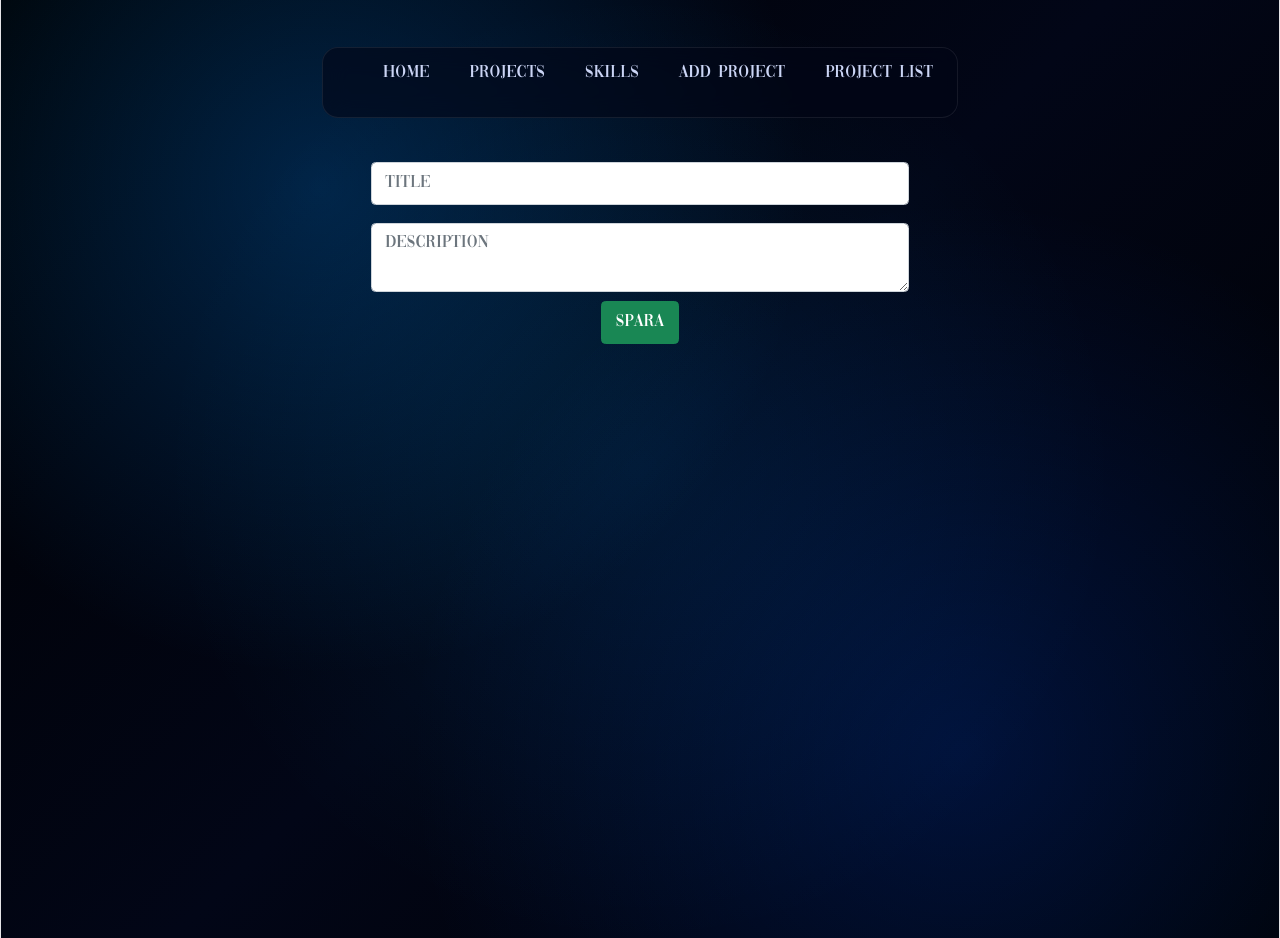
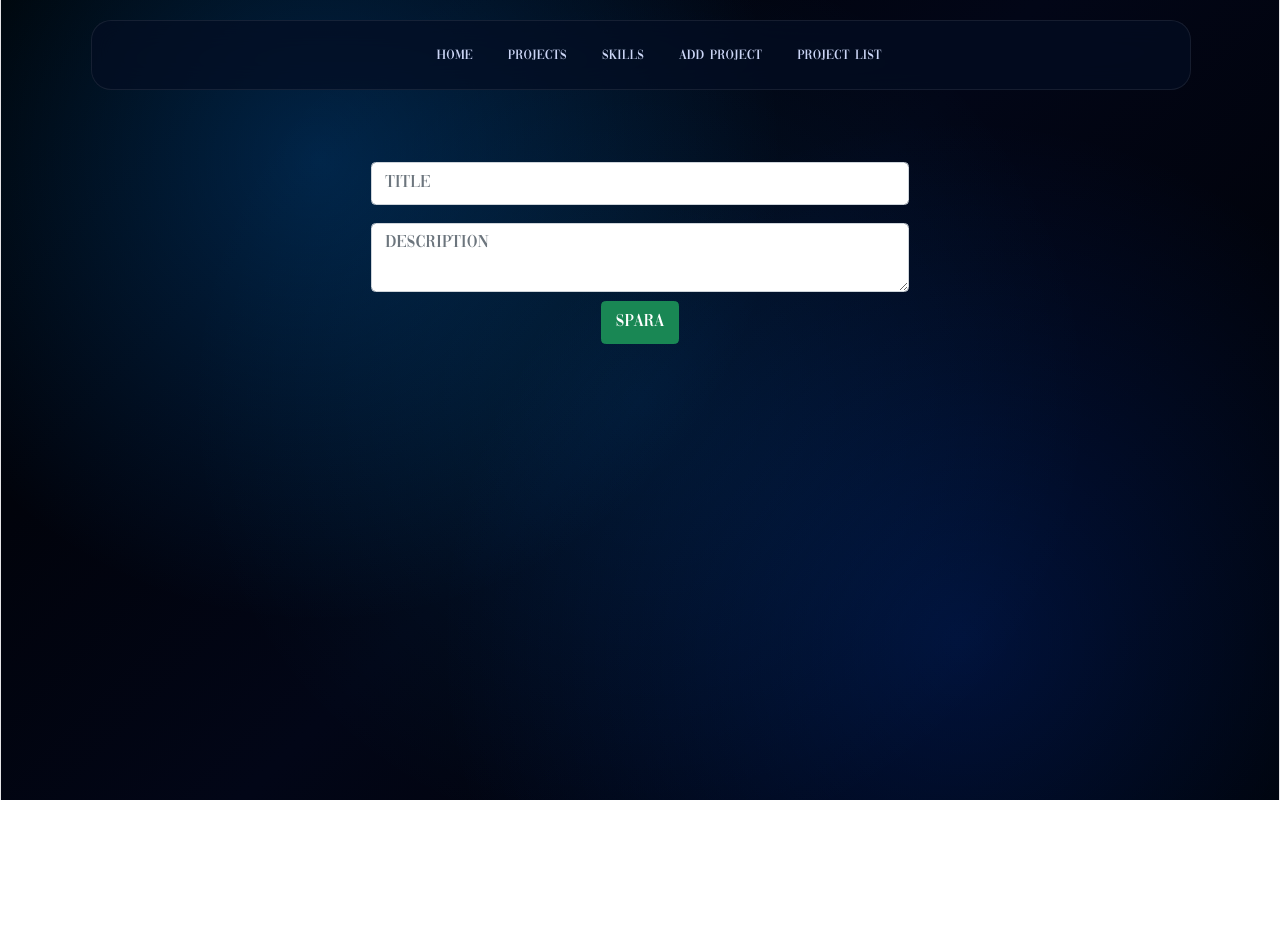
Before and after one commit to dame9785/Portfolio, a React (Vite) app in the folder Portfolio/portfolio.client/: page /addProject in a window 1280 px wide. After the commit the page ends 800 px from the top, so only its background shows below. Built offline with nearby package versions, Linux system fonts and the light colour scheme.

Commit message:
home page fixed

```diff
--- /dev/null
+++ b/Portfolio/portfolio.client/src/components/highlight/HighLights.jsx
@@ -0,0 +1,30 @@
+import "./Highlights.css";
+
+function Highlights() {
+    return (
+        <section className="highlights">
+            <h2 className="highlights-title">What I Do</h2>
+
+            <div className="highlights-container">
+
+                <div className="highlight-card">
+                    <h3>Frontend</h3>
+                    <p>React, HTML, CSS och moderna UI-lösningar med fokus på design och UX.</p>
+                </div>
+
+                <div className="highlight-card">
+                    <h3>Backend</h3>
+                    <p>Node.js, API:er och databaser för att skapa stabila system.</p>
+                </div>
+
+                <div className="highlight-card">
+                    <h3>Fullstack</h3>
+                    <p>Bygger kompletta webbapplikationer från idé till färdig produkt.</p>
+                </div>
+
+            </div>
+        </section>
+    );
+}
+
+export default Highlights;
--- a/Portfolio/portfolio.client/src/components/home/home.css
+++ b/Portfolio/portfolio.client/src/components/home/home.css
@@ -8,46 +8,156 @@
     src: url('../../assets/Ananda Personal Use.ttf') format('truetype');
 }
 
-
 * {
+    margin: 0;
+    padding: 0;
+    box-sizing: border-box;
     font-family: 'Vogue', cursive;
 }
 
-.container {
-    min-height: 100vh;
+body {
+    background: radial-gradient(circle at center, #001f3f, #000814);
+    color: white;
+    overflow-x: hidden;
+}
+
+/* 🔥 BACKGROUND ICONS */
+.bg-icons {
+    position: fixed;
+    width: 100%;
+    height: 100%;
+    z-index: 0;
+    pointer-events: none;
+}
+
+.bg-icon {
+    position: absolute;
+    opacity: 0.08;
+    filter: blur(1px);
+    animation: float 10s infinite ease-in-out;
+}
+
+/* Position + color */
+.react-icon {
+    top: 20%;
+    left: 10%;
+    font-size: 180px;
+    color: #61dafb;
+}
+
+.html-icon {
+    bottom: 15%;
+    right: 10%;
+    font-size: 150px;
+    color: #e34c26;
+}
+
+.css-icon {
+    top: 60%;
+    left: 40%;
+    font-size: 130px;
+    color: #264de4;
+}
+
+/* Floating animation */
+@keyframes float {
+    0% {
+        transform: translateY(0px);
+    }
+
+    50% {
+        transform: translateY(-25px);
+    }
+
+    100% {
+        transform: translateY(0px);
+    }
 }
 
 /* HERO */
-.hero-title {
-    font-size: 120px;
-    padding: 25px;
-    color: white;
-    font-family: 'Vogue', cursive;
+.hero-section {
+    height: 100vh;
+    display: flex;
+    justify-content: center;
+    align-items: center;
+    position: relative;
+    z-index: 1;
 }
 
-    .hero-title-children {
-        font-family: 'AnandaPersonalUse', cursive;
-    }
+.hero-content {
+    text-align: center;
+}
 
-    .hero-span {
-        font-size: 42px;
-    }
+.hero-title {
+    font-size: 110px;
+    letter-spacing: 3px;
+}
 
-#scrolldown-btn {
-    cursor: pointer;
-    padding: 15px;
+.hero-title-children {
+    font-family: 'AnandaPersonalUse', cursive;
+}
+
+.hero-span {
+    font-size: 42px;
+    display: block;
+    margin-top: 10px;
 }
 
 .hero-divider {
     width: 40%;
     height: 2px;
-    margin-top: 10px;
+    margin: 15px auto;
     background: linear-gradient(to right, transparent, white, transparent);
     border: none;
     opacity: 0.6;
 }
 
-/* PROJECT CARDS */
+/* Arrow */
+#scrolldown-btn {
+    margin-top: 20px;
+    cursor: pointer;
+    padding: 12px;
+    background: transparent;
+    border: none;
+}
+
+.arrow-icon {
+    font-size: 28px;
+    color: white;
+    animation: bounce 1.5s infinite;
+}
+
+@keyframes bounce {
+    0%, 100% {
+        transform: translateY(0);
+    }
+
+    50% {
+        transform: translateY(10px);
+    }
+}
+
+/* PROJECTS */
+.projects-section {
+    padding: 100px 20px;
+    position: relative;
+    z-index: 1;
+}
+
+.projects-heading {
+    text-align: center;
+    font-size: 42px;
+    margin-bottom: 60px;
+}
+
+.projects-grid {
+    display: flex;
+    justify-content: center;
+    flex-wrap: wrap;
+    gap: 30px;
+}
+
+/* CARD */
 .link-content-box {
     width: 340px;
     min-height: 520px;
@@ -56,19 +166,16 @@
     background: rgba(255, 255, 255, 0.04);
     backdrop-filter: blur(12px);
     border: 1px solid rgba(255, 255, 255, 0.1);
-    color: white;
     display: flex;
     flex-direction: column;
     justify-content: space-between;
     transition: all 0.3s ease;
-    cursor: pointer;
 }
 
-    /* HOVER */
     .link-content-box:hover {
         transform: translateY(-10px);
         border-color: rgba(56, 189, 248, 0.5);
-        box-shadow: 0 15px 40px rgba(0, 140, 255, 0.2);
+        box-shadow: 0 15px 40px rgba(0, 140, 255, 0.25);
     }
 
 /* IMAGE */
@@ -80,52 +187,60 @@
     margin-bottom: 15px;
 }
 
-/* TITLE */
+/* TEXT */
 .project-title {
     font-size: 22px;
-    font-weight: 600;
     text-align: center;
-
 }
 
-/* LINE */
 .project-divider {
     width: 50%;
     height: 2px;
-    margin: 10px auto 15px auto;
+    margin: 10px auto;
     background: linear-gradient(to right, transparent, white, transparent);
 }
 
-/* TEXT */
 .project-description {
     text-align: center;
     color: rgba(255, 255, 255, 0.75);
+    font-size: 15px;
     line-height: 1.6;
-    font-size: 15px;
 }
 
 /* BUTTONS */
 .project-buttons {
     display: flex;
     justify-content: center;
-    gap: 10px;
+    gap: 12px;
     margin-top: 20px;
+}
+
+.btn-primary,
+.btn-secondary {
+    display: flex;
+    align-items: center;
+    gap: 6px;
+    text-decoration: none;
+    padding: 8px 18px;
+    border-radius: 999px;
+    font-size: 14px;
+    transition: 0.3s;
 }
 
 .btn-primary {
     background: #38bdf8;
-    border: none;
-    padding: 8px 18px;
-    border-radius: 999px;
     color: white;
-    font-size: 14px;
 }
+
+    .btn-primary:hover {
+        background: #0ea5e9;
+    }
 
 .btn-secondary {
     border: 1px solid rgba(255, 255, 255, 0.3);
-    padding: 8px 18px;
-    border-radius: 999px;
     color: white;
-    font-size: 14px;
-    background: transparent;
 }
+
+    .btn-secondary:hover {
+        background: rgba(255, 255, 255, 0.1);
+    }
--- a/Portfolio/portfolio.client/src/components/navbar/navbar.css
+++ b/Portfolio/portfolio.client/src/components/navbar/navbar.css
@@ -1,65 +1,65 @@
-@font-face {
-    font-family: 'Vogue';
-    src: url('../../assets/Vogue.ttf') format('truetype');
+.navbar-wrapper {
+    position: fixed;
+    top: 20px;
+    width: 100%;
+    display: flex;
+    justify-content: center;
+    z-index: 999;
 }
 
 .navbar {
-    background: rgba(2, 6, 23, 0.6);
-    backdrop-filter: blur(12px);
+    position: relative; /* viktigt */
+    width: 100%;
+    max-width: 1100px;
+    height: 70px;
+    display: flex;
+    align-items: center;
+    padding: 0 30px;
+    background: rgba(4, 14, 35, 0.7);
+    backdrop-filter: blur(14px);
+    border-radius: 20px;
     border: 1px solid rgba(255, 255, 255, 0.08);
-    border-radius: 16px;
-    max-width: 900px;
-    margin: 20px auto;
-    padding: 12px 24px;
+}
+.navbar ul{
+    margin:0;
 }
 
-nav a {
+/* 🔥 CENTERED MENU */
+.navbar-links {
+    position: absolute;
+    left: 50%;
+    transform: translateX(-50%);
+    display: flex;
+    gap: 35px;
+    list-style: none;
+}
+
+    /* LINKS */
+    .navbar-links a {
+        text-decoration: none;
         color: #cbd5f5;
-    text-decoration: none;
+        font-size: 14px;
         transition: 0.3s;
         position: relative;
-    font-family: 'Vogue', cursive;
     }
 
-    nav a:hover {
+        /* HOVER */
+        .navbar-links a:hover {
             color: #60a5fa;
         }
 
-    nav a::after {
+        /* UNDERLINE */
+        .navbar-links a::after {
             content: "";
             position: absolute;
             width: 0%;
             height: 2px;
             background: #3b82f6;
             left: 0;
-        bottom: -4px;
+            bottom: -5px;
             transition: 0.3s;
         }
 
-    nav a:hover::after {
+        .navbar-links a:hover::after {
             width: 100%;
         }
-
-nav ul {
-    display: flex;
-    gap: 40px;
-    align-items: center;
-    justify-content: center;
-}
-
-.contact-btn {
-    background: linear-gradient(135deg, #2563eb, #00c8ff);
-    padding: 8px 18px;
-    border-radius: 999px;
-    color: white;
-    transition: 0.3s;
-}
-
-    .contact-btn:hover {
-        box-shadow: 0 0 15px rgba(0, 153, 255, 0.7);
-        transform: translateY(-2px);
-    }
-
-    .contact-btn a {
-        color:rgba(2, 6, 23, 0.6);
-    }
--- a/Portfolio/portfolio.client/src/components/navbar/navbar.jsx
+++ b/Portfolio/portfolio.client/src/components/navbar/navbar.jsx
@@ -2,18 +2,17 @@ import "./Navbar.css";
 
 function Navbar() {
     return (
-        <nav className="fixed top-0 left-0 w-full z-50 flex justify-center pt-6">
-            <div className="navbar flex justify-center items-center">
-                <ul className="flex items-center gap-10">
+        <header className="navbar-wrapper">
+            <nav className="navbar">
+                <ul className="navbar-links">
                     <li><a href="#">Home</a></li>
                     <li><a href="#">Projects</a></li>
                     <li><a href="#">Skills</a></li>
-                    {/*<li className="contact-btn"><a href="#">Contact</a></li>*/}
-                    <li><a href="/addProject">add project</a></li>
+                    <li><a href="/addProject">Add Project</a></li>
                     <li><a href="/projectList">Project List</a></li>
                 </ul>
-            </div>
-        </nav>
+            </nav>
+        </header>
     );
 }
 
--- a/Portfolio/portfolio.client/src/components/project/projectList.jsx
+++ b/Portfolio/portfolio.client/src/components/project/projectList.jsx
@@ -88,7 +88,7 @@ function ProjectList() {
                             <td>{item.title}</td>
                             <td>{item.description}</td>
                             <td>{item.imageUrl}</td>
-                            <td><button className="btn btn-sm btn-warning"
+                            <td><button className="btn-sm btn-warning"
                                 onClick={() => updateProject(item.id)}>Redigera</button></td>
                             <th scope="col"><button className="btn btn-sm btn-danger"
                                 onClick={() => handleProject(item.id)}>Ta bort</button></th>
```
Also changed, not shown: Portfolio/portfolio.client/src/components/highlight/HighLights.css (added, +45 -0 lines), Portfolio/portfolio.client/src/components/home/home.jsx (+64 -24 lines). Lines whose indentation alone changed are shown as unchanged.
